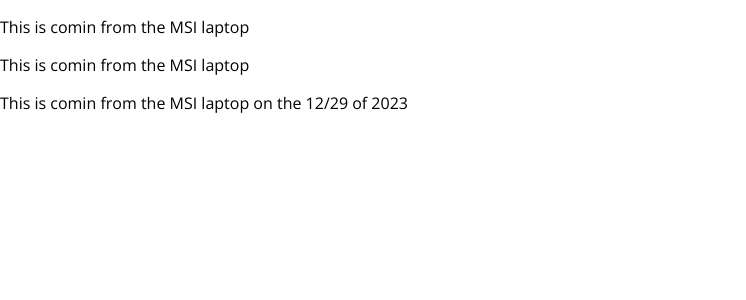
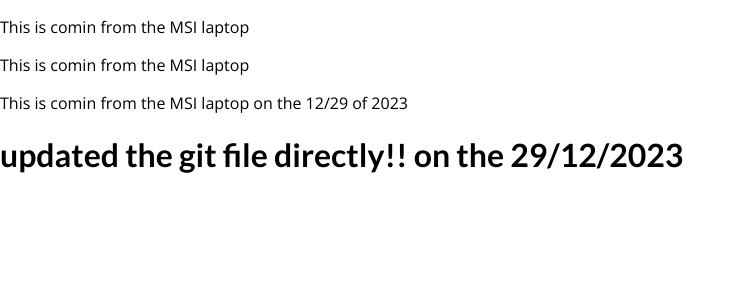
Before and after one commit to suraphel/testingkranken, a React (Create React App) app: page / in a window 1280 px wide. Shown: the top 300 px of the page, without its empty margins (0-746 px from the left). Built offline with nearby package versions, Linux system fonts and the light colour scheme.

Commit message:
Update App.js

```diff
--- a/src/App.js
+++ b/src/App.js
@@ -13,6 +13,7 @@ function App() {
       <p> This is comin from the MSI laptop</p>
       <p> This is comin from the MSI laptop</p>
       <p> This is comin from the MSI laptop on the 12/29 of 2023</p>
+  <h1> updated the git file directly!! on the 29/12/2023 </h1>
       {/* <Switch>
         <Layout>
           <header className="App-header">
```
